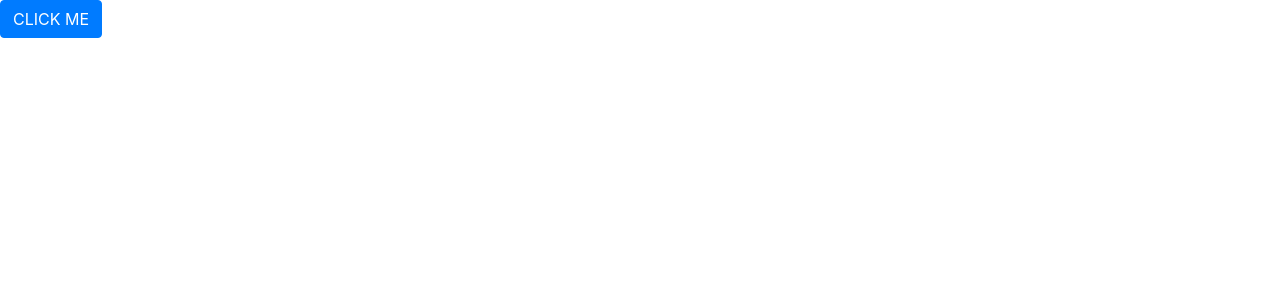
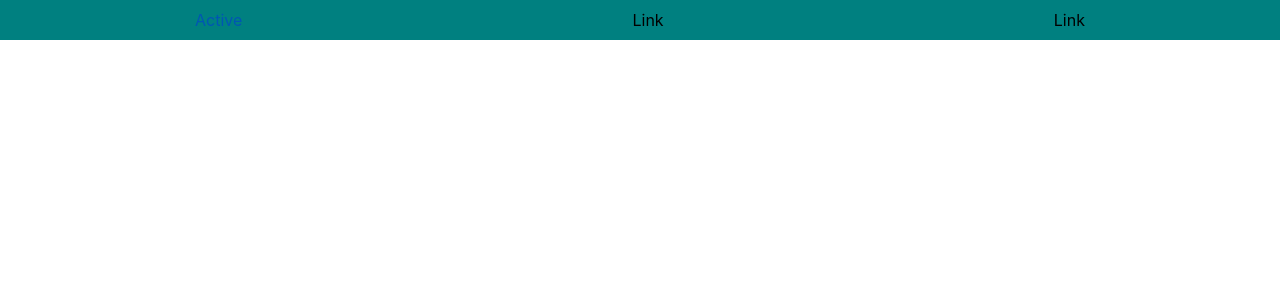
Before and after one commit to CoderGuy614/CodeLab-FireBase, a React (Create React App) app: page / in a window 1280 px wide. Shown: the top 300 px of the page. Built offline with nearby package versions, Linux system fonts and the light colour scheme.

Commit message:
Add Firebase and Bootstrap Test Components

```diff
--- a/src/App.js
+++ b/src/App.js
@@ -1,14 +1,12 @@
 import React from "react";
-import Button from "react-bootstrap/Button";
+// import Button from "react-bootstrap/Button";
 import "./App.css";
+import NavBar from "./nav/NavBar";
 
 function App() {
   return (
     <div className="App">
-      <Button variant="primary" onClick={() => alert("WHAT THE FUCK!")}>
-        {" "}
-        CLICK ME
-      </Button>
+      <NavBar />
     </div>
   );
 }
--- /dev/null
+++ b/src/nav/NavBar.js
@@ -0,0 +1,30 @@
+import React, { useState } from "react";
+import Nav from "react-bootstrap/Nav";
+import "./navbar.styles.css";
+
+const NavBar = () => {
+  const [key, setKey] = useState("home");
+  const handleSelect = (key) => {
+    setKey(key);
+  };
+
+  return (
+    <Nav className="main-nav" fill={true} defaultActiveKey="/home" as="ul">
+      <Nav.Item as="li">
+        <Nav.Link href="/home">Active</Nav.Link>
+      </Nav.Item>
+      <Nav.Item as="li">
+        <Nav.Link href="about" eventKey="link-1">
+          Link
+        </Nav.Link>
+      </Nav.Item>
+      <Nav.Item as="li">
+        <Nav.Link href="contact" eventKey="link-2">
+          Link
+        </Nav.Link>
+      </Nav.Item>
+    </Nav>
+  );
+};
+
+export default NavBar;
--- /dev/null
+++ b/src/nav/navbar.styles.css
@@ -0,0 +1,7 @@
+.main-nav {
+  background-color: teal;
+}
+
+a {
+  color: black;
+}
```
Also changed, not shown: src/firebase/firebaseUtils.js (added, +45 -0 lines), src/signin-signup/signup.js (added, +17 -0 lines).
